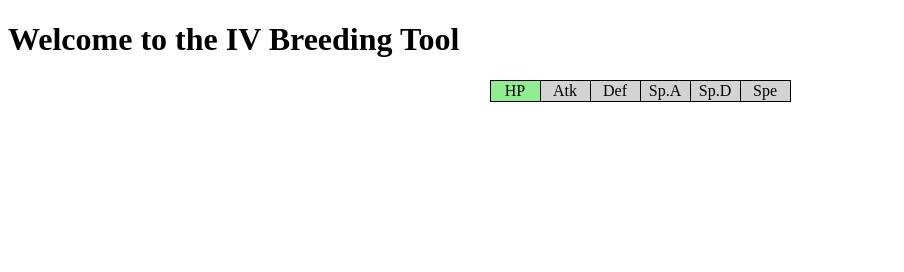
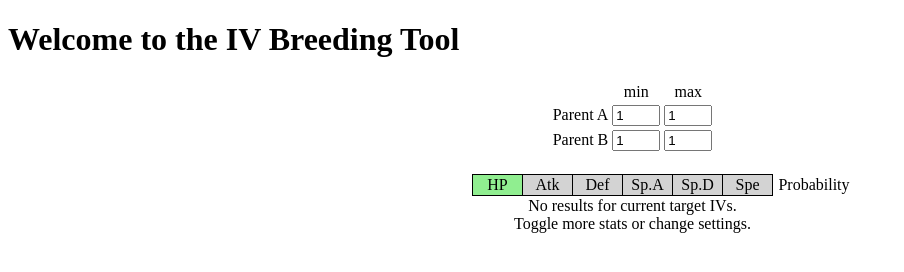
Before and after one commit to TimEvink/iv-breeding-emerald, a plain HTML site: page docs/index.html in a window 1280 px wide. Both pictures are taken after a click on the element "HP". Shown: the whole page, without its empty margins (0-904 px from the left). Drawn offline with Linux system fonts and the light colour scheme.

Commit message:
added better state management, and added min/max input fields for possible missing ivs

```diff
--- a/docs/index.html
+++ b/docs/index.html
@@ -8,29 +8,44 @@
 </head>
 <body>
   <h1>Welcome to the IV Breeding Tool</h1>
-  <!-- <table>
-    <thead>
-      Target IVs: (click to toggle)
-    </thead>
+  <table id="options-table">
+    <tbody id="options-body">
       <tr>
-      <td scope="col">Target IVs</td><td>Hp</td><td>Atk</td><td>Def</td><td>Sp.A</td><td>Sp.D</td><td>Spe</td>
+        <td></td>
+        <td style="text-align: center">min</td>
+        <td style="text-align: center">max</td>
       </tr>
-  </table> -->
-  <table id="target-ivs-table">
+      <tr>
+        <td>Parent A</td>
+        <td><input type="number" data-prop="minmissingAIVs" min="0" max="3" step="1" value="1"></td>
+        <td><input type="number" data-prop="maxmissingAIVs" min="0" max="3" step="1" value="1"></td>
+      </tr>
+      <tr>
+        <td>Parent B</td>
+        <td><input type="number" data-prop="minmissingBIVs" min="0" max="3" step="1" value="1"></td>
+        <td><input type="number" data-prop="maxmissingBIVs" min="0" max="3" step="1" value="1"></td>
+      </tr>
+    </tbody>
+  </table>
+  <table id="big-table">
     <thead>
       <tr id="target-ivs-header-row">
-      <td data-stat="0" class="toggleable">HP</td>
-      <td data-stat="1" class="toggleable">Atk</td>
-      <td data-stat="2" class="toggleable">Def</td>
-      <td data-stat="3" class="toggleable">Sp.A</td>
-      <td data-stat="4" class="toggleable">Sp.D</td>
-      <td data-stat="5" class="toggleable">Spe</td>
+        <td class="left-column"></td>
+        <td data-stat="0" class="toggleable middle-column">HP</td>
+        <td data-stat="1" class="toggleable middle-column">Atk</td>
+        <td data-stat="2" class="toggleable middle-column">Def</td>
+        <td data-stat="3" class="toggleable middle-column">Sp.A</td>
+        <td data-stat="4" class="toggleable middle-column">Sp.D</td>
+        <td data-stat="5" class="toggleable middle-column">Spe</td>
+        <td class="right-column">Probability</td>
       </tr>
     </thead>
     <tbody id="tablebody">
+      <tr>
+        <td colspan="8">No results for current target IVs.<br> Toggle more stats or change settings.</td>
+      </tr>
     </tbody>
   </table>
-
   <script type="module" src="main.js" defer></script>
 </body>
 </html>
--- /dev/null
+++ b/docs/interfaces.js
@@ -0,0 +1,2 @@
+;
+export {};
--- a/docs/main.js
+++ b/docs/main.js
@@ -1,44 +1,92 @@
 import { probabilityData } from './probabilitycalcs.js';
-const stats = ['HP', 'Atk', 'Def', "SpA", "SpD", "Spe"];
-const tablebody = document.getElementById("tablebody");
-let targetIVs = [];
-function calculate(targetIVs) {
+;
+//initial state,
+const state = {
+    targetIVs: [],
+    options: {
+        minmissingAIVs: 1,
+        maxmissingAIVs: 1,
+        minmissingBIVs: 1,
+        maxmissingBIVs: 1
+    }
+};
+// (window as any).state = state;
+const stats = ['HP', 'Atk', 'Def', 'SpA', 'SpD', 'Spe'];
+const tablecellwidth = 8;
+const decimals = 2;
+const tablebody = document.getElementById('tablebody');
+//fetches probability data and constructs the relevant tables.
+function calculateAndRender() {
     tablebody.replaceChildren();
-    const probabilitydata = probabilityData(targetIVs);
+    const probabilitydata = probabilityData(state.targetIVs, state.options);
     //generate tablerows with the data.
+    if (probabilitydata.length === 0) {
+        const warningrow = document.createElement('tr');
+        const cell = document.createElement('td');
+        cell.colSpan = tablecellwidth;
+        cell.innerHTML = 'No results for current target IVs.<br> Toggle more stats or change settings.';
+        warningrow.appendChild(cell);
+        tablebody.appendChild(warningrow);
+        return;
+    }
     for (const [parentAIVs, parentBIVs, numerator, denominator] of probabilitydata) {
         //add a row for each parent
         for (const parent of [parentAIVs, parentBIVs]) {
-            const tablerow = document.createElement("tr");
+            const tablerow = document.createElement('tr');
+            const parentcell = document.createElement('td');
+            parentcell.classList.add('left-column');
+            parentcell.textContent = (parent === parentAIVs) ? 'Parent A' : 'Parent B';
+            tablerow.appendChild(parentcell);
             for (let i = 0; i < stats.length; i++) {
-                const tabledata = document.createElement("td");
-                tabledata.textContent = parent.includes(i) ? stats[i] : "";
+                const tabledata = document.createElement('td');
+                tabledata.classList.add('middle-column');
+                tabledata.textContent = parent.includes(i) ? stats[i] : '';
                 tablerow.appendChild(tabledata);
             }
             tablebody.appendChild(tablerow);
+            //add probabilitycell
+            if (parent === parentAIVs) {
+                const probabilitycell = document.createElement('td');
+                probabilitycell.colSpan = 2;
+                probabilitycell.classList.add('right-column');
+                probabilitycell.textContent = `1/${(denominator / numerator).toFixed(decimals)}`;
+                tablerow.appendChild(probabilitycell);
+            }
         }
-        //add probability row
-        const probabilityrow = document.createElement("tr");
-        const cell = document.createElement("td");
-        cell.colSpan = 6;
-        cell.textContent = `Probability: 1/${(denominator / numerator).toFixed(2)}`;
-        probabilityrow.appendChild(cell);
-        tablebody.appendChild(probabilityrow);
+        // const probabilityrow = document.createElement('tr');
+        // const cell = document.createElement('td');
+        // cell.colSpan = tablecellwidth;
+        // cell.classList.add('prob');
+        // cell.textContent = `Probability: 1/${(denominator / numerator).toFixed(2)}`;
+        // probabilityrow.appendChild(cell);
+        // tablebody.appendChild(probabilityrow);
     }
 }
-document.getElementById("target-ivs-header-row").addEventListener("click", (event) => {
-    if (event.target instanceof HTMLTableCellElement) {
+document.getElementById('target-ivs-header-row').addEventListener('click', (event) => {
+    if (event.target instanceof HTMLTableCellElement && 'stat' in event.target.dataset) {
         //toggle background color.
         event.target.classList.toggle('selected');
         //update targetIVs
         const index = Number(event.target.dataset.stat);
-        if (targetIVs.includes(index)) {
-            targetIVs = targetIVs.filter((x) => x !== index);
+        if (state.targetIVs.includes(index)) {
+            state.targetIVs = state.targetIVs.filter((x) => x !== index);
         }
         else {
-            targetIVs.push(index);
-            targetIVs.sort((a, b) => a - b);
+            state.targetIVs.push(index);
+            state.targetIVs.sort((a, b) => a - b);
         }
-        calculate(targetIVs);
+        calculateAndRender();
     }
 });
+document.getElementById('options-body').addEventListener('input', (event) => {
+    if (event.target instanceof HTMLInputElement) {
+        //retrieve and sanitize value
+        let value = Math.round(Number(event.target.value) || 0);
+        value = Math.max(value, 0);
+        value = Math.min(value, 3);
+        event.target.value = value.toString();
+        //update state
+        state.options[event.target.dataset.prop] = value;
+        calculateAndRender();
+    }
+});
--- a/docs/probabilitycalcs.js
+++ b/docs/probabilitycalcs.js
@@ -51,15 +51,16 @@ function probability(parentAIVs, parentBIVs, targetIVs) {
             counts[countTargetIVsInherited(inheritedIVs, parentAIVs, parentBIVs, targetIVs)]++;
         }
     }
+    //counts[i] now equals the number of configurations where exactly i of the target IVs are inherited. Only configurations for which random generation can fix the result (if needed), are taken into account.
     const numerator = counts.reduce((acc, val, i) => acc + val * 32 ** i, 0);
     const denominator = 960 * 32 ** n;
     const g = gcd(numerator, denominator);
     return [numerator / g, denominator / g];
 }
-function* configurationGenerator(targetIVs, missingIVsmin, missingIVsmax) {
+function* configurationGenerator(targetIVs, options) {
     const n = targetIVs.length;
-    for (let i = n - missingIVsmax; i <= n - missingIVsmin; i++) {
-        for (let j = n - missingIVsmax; j <= i; j++) {
+    for (let i = n - options.maxmissingAIVs; i <= n - options.minmissingAIVs; i++) {
+        for (let j = n - options.maxmissingBIVs; j <= n - options.minmissingBIVs; j++) {
             const seen = new Set();
             for (const P of combinations(targetIVs, i)) {
                 const Pstring = P.join('');
@@ -75,9 +76,9 @@ function* configurationGenerator(targetIVs, missingIVsmin, missingIVsmax) {
     }
 }
 //outputs all the relevant probabilitydata in an array with entries of the form [parentAIVs, parentBIVs, numerator, denominator], with numerator/denominator the corresponding exact probability.
-export function probabilityData(targetIVs, missingIVsmin = 1, missingIVsmax = 1) {
+export function probabilityData(targetIVs, options) {
     const data = [];
-    for (const [P, Q] of configurationGenerator(targetIVs, missingIVsmin, missingIVsmax)) {
+    for (const [P, Q] of configurationGenerator(targetIVs, options)) {
         const [n, d] = probability(P, Q, targetIVs);
         data.push([P, Q, n, d]);
     }
--- a/docs/styles.css
+++ b/docs/styles.css
@@ -1,13 +1,37 @@
-table {
+html {
+  scrollbar-gutter: stable;
+}
+
+#options-table {
+  margin: 10px auto;
+}
+
+#big-table {
   margin: 20px auto;
   border-collapse: collapse;
   table-layout: fixed;
 }
 
-td, th {
+#big-table td {
+  text-align: center;
+}
+
+td.middle-column {
   box-sizing: border-box;
   width: 50px;       /* fixed column width */
   text-align: center; /* optional */
+  border: 1px solid black;
+}
+
+td.left-column {
+  width: 60px;
+  text-align: left;
+}
+
+td.right-column {
+  width: 80px;
+  text-align: center;
+  vertical-align: middle;
 }
 
 td.toggleable {
@@ -20,3 +44,7 @@ td.toggleable {
 td.toggleable.selected {
   background-color: lightgreen;
 }
+
+td.prob {
+  border-bottom: 1px solid black;;
+}
--- /dev/null
+++ b/src/interfaces.ts
@@ -0,0 +1,6 @@
+export interface ConfigurationOptions {
+    minmissingAIVs: number,
+    maxmissingAIVs: number,
+    minmissingBIVs: number,
+    maxmissingBIVs: number
+};
```
Also changed, not shown: src/main.ts (+79 -22 lines), src/probabilitycalcs.ts (+9 -8 lines), README.md. Lines whose indentation alone changed are shown as unchanged.
